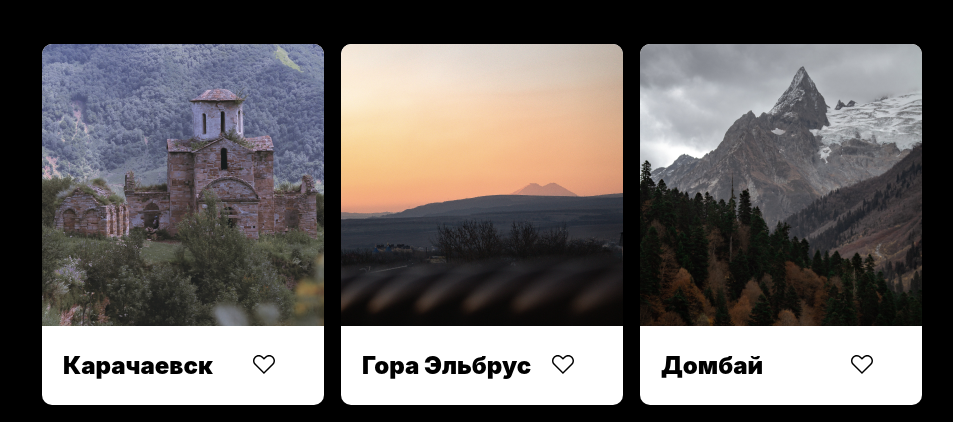
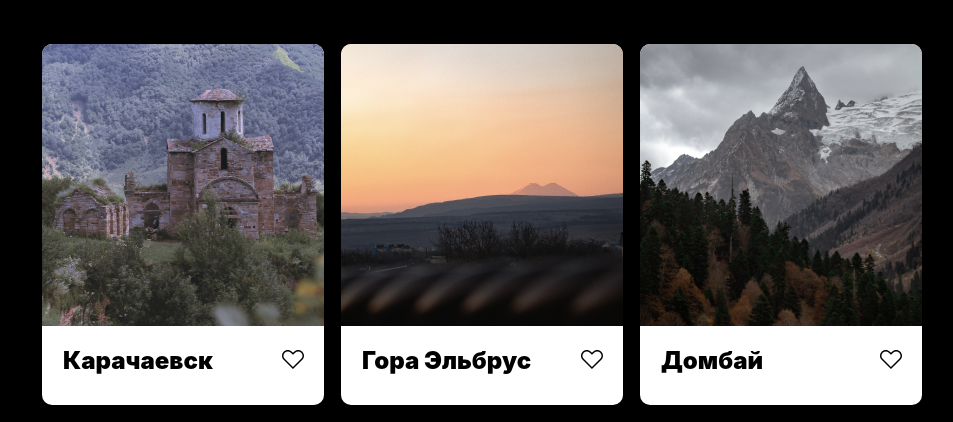
Before and after one commit to zaytskaterina/mesto, a plain HTML site: page index.html in a window 1280 px wide. Shown: the part 302-724 px from the top of the page, without its empty margins (158-1111 px from the left). Drawn offline with Linux system fonts and the light colour scheme; files whose address does not match are found by name.

Commit message:
bigfix: исправлен размер карточек в макете

```diff
--- a/blocks/card/__like/card__like.css
+++ b/blocks/card/__like/card__like.css
@@ -10,7 +10,7 @@
 }
 
 .card__like:hover {
-  opacity: .5;
+  opacity: .6;
   cursor: pointer;
 }
 
--- a/blocks/card/__title/card__title.css
+++ b/blocks/card/__title/card__title.css
@@ -1,12 +1,26 @@
+/*.card__title {
+  width: cals(100% - 15px - 22px);
+  font-size: 24px;
+  font-weight: 900;
+  line-height: calc(29 / 24);
+  color: #000;
+  margin-left: 21px;
+  flex-basis: auto;
+  text-overflow: ellipsis;
+  white-space: nowrap;
+  overflow: hidden;
+}*/
+
 .card__title {
   width: 190px;
   font-size: 24px;
   font-weight: 900;
   line-height: calc(29 / 24);
   color: #000;
-  margin-left: 21px ;
-  flex-basis: auto;
+  white-space: nowrap;
   text-overflow: ellipsis;
-  white-space: nowrap;
   overflow: hidden;
+  margin-left: 21px;
+  margin-right: auto;
+  margin-bottom: 31px;
 }
--- a/blocks/card/card.css
+++ b/blocks/card/card.css
@@ -3,7 +3,7 @@
   flex-wrap: wrap;
   align-items: baseline;
   position: relative;
-  min-height: 361px;
+  max-height: 361px;
   background-color: #fff;
   border-radius: 10px;
 }
```
